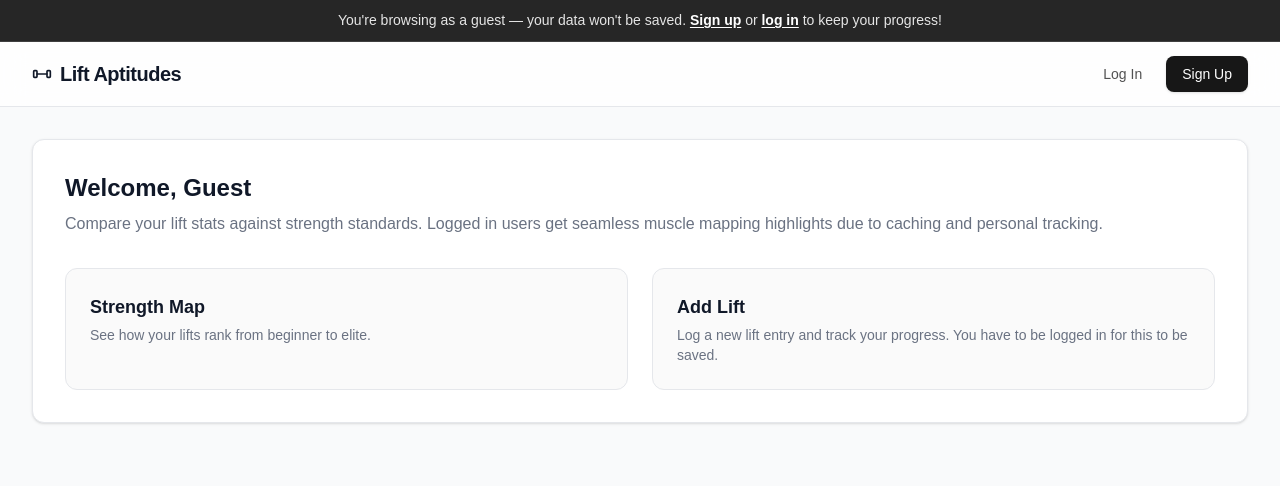
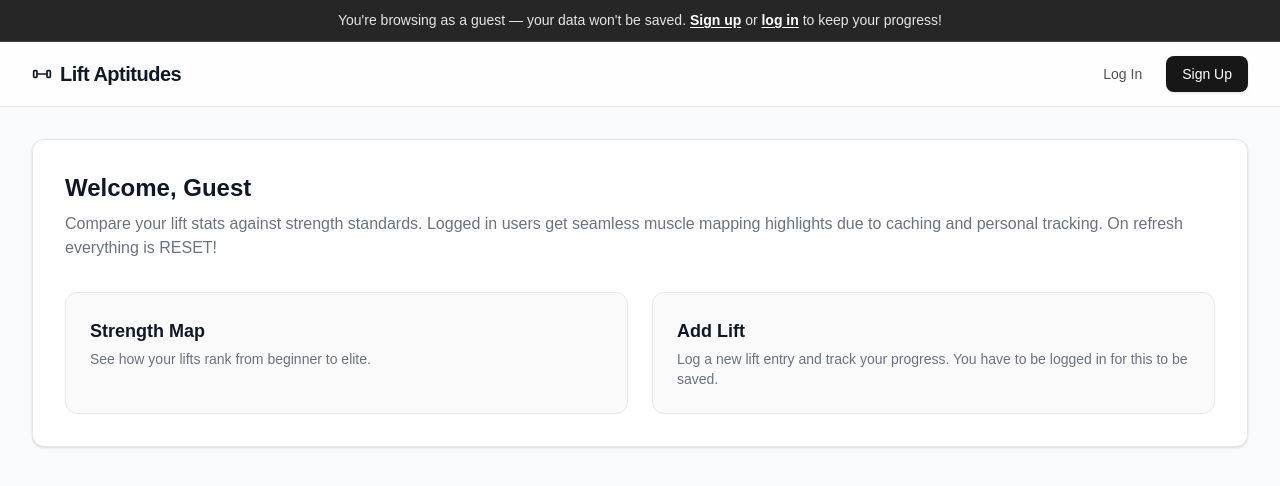
Before and after one commit to Andrew-Zhang-Repository/lift_aptitudes, a Next.js app: page / in a window 1280 px wide. Shown: the top 486 px of the page. Built offline with nearby package versions, Linux system fonts and the light colour scheme; no server answers.

Commit message:
fixed guest strength map buffering

```diff
--- a/src/app/page.tsx
+++ b/src/app/page.tsx
@@ -113,7 +113,7 @@ export default function Home() {
           </h2>
           <p className="text-gray-500 dark:text-neutral-400 mb-8">
             {isGuest
-              ? "Compare your lift stats against strength standards. Logged in users get seamless muscle mapping highlights due to caching and personal tracking."
+              ? "Compare your lift stats against strength standards. Logged in users get seamless muscle mapping highlights due to caching and personal tracking. On refresh everything is RESET!"
               : "Your lift data is saved and ready to compare."}
           </p>
 
--- a/src/app/strength-map/page.tsx
+++ b/src/app/strength-map/page.tsx
@@ -84,7 +84,10 @@ export default function StrengthMapPage() {
   }, [user, authLoading]);
 
   const fetchData = async () => {
-    if (!user) return;
+    if (!user){
+      setLoading(false);
+      return;
+    }
 
     try {
       const profileData = await getProfile();
```
